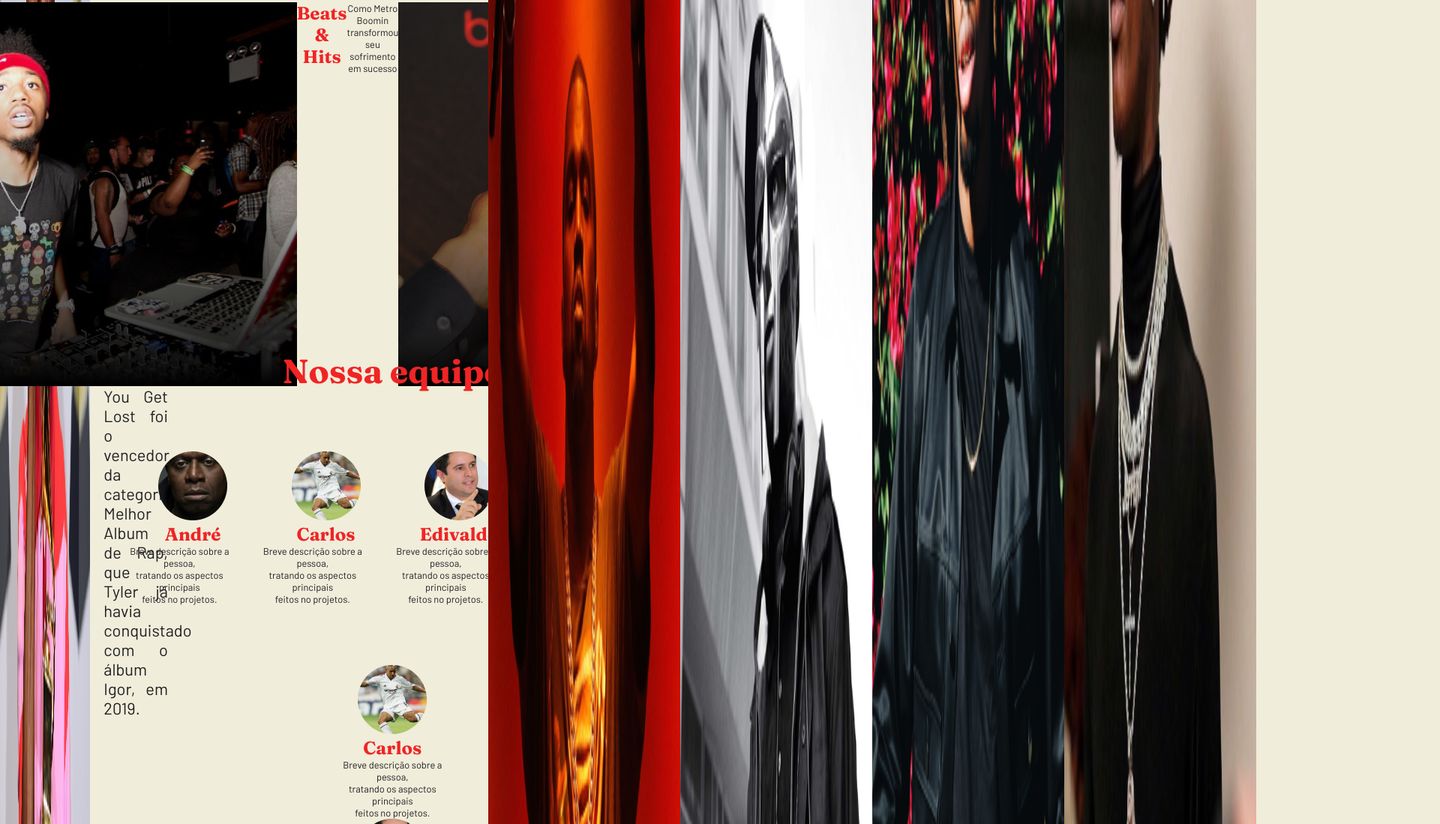
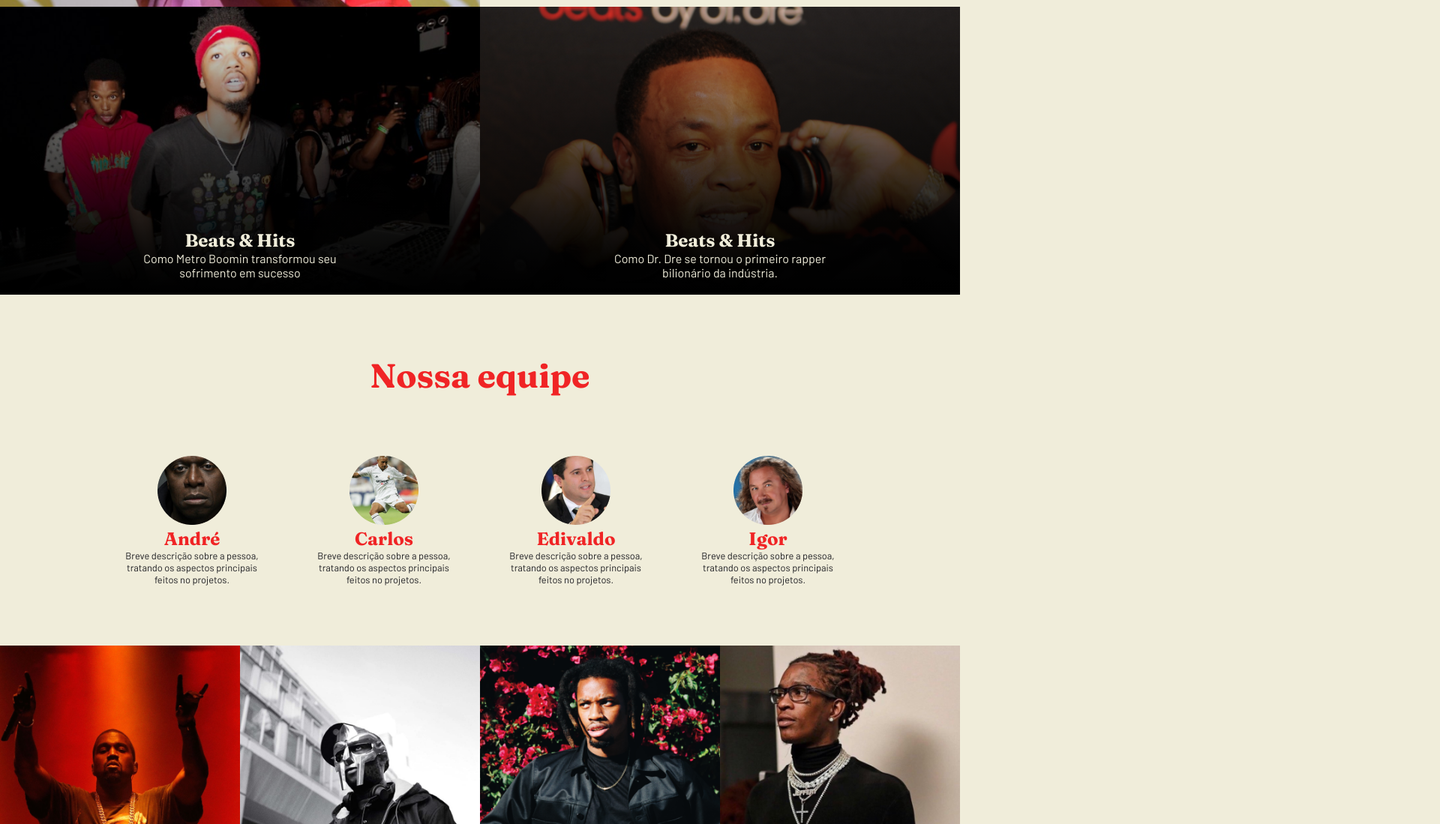
Before and after one commit to igorviniciussantana/rapSound, a plain HTML site: page index.html in a window 1280 px wide. Shown: the part 1701-2800 px from the top of the page at 75% size, 1920 px wide, since content can reach past the window. Drawn offline with Linux system fonts and the light colour scheme.

Commit message:
fix: Bugs no HTML

```diff
--- a/index.html
+++ b/index.html
@@ -5,7 +5,7 @@
     <meta http-equiv="X-UA-Compatible" content="IE=edge" />
     <meta name="viewport" content="width=device-width, initial-scale=1.0" />
     <link rel="stylesheet" href="css/media.css" />
-    <link rel="stylesheet" href="css/media2.css" />
+    <link rel="stylesheet" href="css/media2.css">
     <title>rapSound | Sua coletânia de Rap</title>
   </head>
 
@@ -14,14 +14,6 @@
       <input type="checkbox" id="checkbox" />
       <span class="slider round"></span>
     </label>
-<head>
-    <meta charset="UTF-8">
-    <meta name="viewport" content="width=device-width, initial-scale=1.0">
-    <link rel="stylesheet" href="css/media.css"/>
-    <title>rapSound</title>
-</head>
-
-<body>
     <header>
       <h1 id="header">rapSound</h1>
       <div class="links">
@@ -33,11 +25,10 @@
     </header>
 
     <div class="container">
-
       <main>
         <img src="img/image 1.png" class="mf-doom" alt="Mf Doom" />
         <a href="#quadrado1" class="seta"
-          ><img src="img/arrow_down.svg"  class="seta2" alt=""
+          ><img src="img/arrow_down.svg" alt=""
         /></a>
       </main>
       <div class="quadrado1" id="quadrado1">
@@ -50,20 +41,6 @@
             desde o aclamado e vencedor do Pulitzer Damn., de 2017, e a quinta
             produção de estúdio da carreira.
           </p>
-        <div class="img-central">
-            <img class="img1" src="img/image 1.png" alt="Mf Doom">
-        </div>
-        <div class="quadrado1">
-            <div class="txt">
-                <h2 class="titulo1">Os resquícios do Guetto na fama.</h2>
-                <p class="text1">Um dos mais cultuados rappers da atualidade lançou um dos mais aguardados álbuns dos últimos cinco
-                    anos. Kendrick Lamar apresentou ao mundo o álbum Mr. Morale & the big steppers, o primeiro disco
-                    desde o aclamado e vencedor do Pulitzer Damn., de 2017, e a quinta produção de estúdio da carreira.
-                </p>
-            </div>
-            <div class="img2">
-                <img class="img2" src="img/image 2.png" alt="Capa do álbum Mr. Morale and The Big Steppers">
-            </div>
         </div>
 
         <img
@@ -76,7 +53,7 @@
       <div class="quadrado2">
         <img src="img/image 3.png" class="img03" alt="Tyler" />
         <div class="txt2">
-          <h1 class="h1">Da controvérsia ao Grammy.</h1>
+          <h1>Da controvérsia ao Grammy.</h1>
           <p>
             O rapper que passou por diversas controvérsias no início da carreira
             conquista, em 2022, seu segundo grammy seguido. O álbum Call Me If
@@ -108,116 +85,27 @@
         <div class="equipe-images">
           <div class="card">
             <div class="img6">
-              <img src="img/image 6.png" class="imgs-first" alt="" />
+              <img src="img/image 6.png" alt="" />
             </div>
 
             <div class="card-txt">
-              <h2 class="cors-name">André</h2>
-              <p class="txt2">
-                Breve descrição sobre a pessoa,<br> tratando os aspectos principais<br>
+              <h2>André</h2>
+              <p>
+                Breve descrição sobre a pessoa, tratando os aspectos principais
                 feitos no projetos.
               </p>
-        <div class="quadrado2">
-            <div class="img3">
-                <img class="img3" src="img/image 3.png" alt="Tyler">
-            </div>
-            <div class="txt2">
-                <h2 class="titulo1">Da controvérsia ao Grammy.</h2>
-                <p class="text1">O rapper que passou por diversas controvérsias no início da carreira conquista, em 2022, seu segundo
-                    grammy seguido. O álbum Call Me If You Get Lost foi o vencedor da categoria Melhor Album de Rap, que
-                    Tyler já havia conquistado com o álbum Igor, em 2019.</p>
-            </div>
-        </div>
-
-        <div class="quadrado3">
-            <div class="img4">
-                <img class="img4" src="img/image 4.png" alt="">
-            </div>
-
-            <h2>Beats & Hits</h2>
-            <p>Como Metro Boomin transformou seu
-                sofrimento em sucesso</p>
-
-            <div class="img5">
-                <img class="img5" src="img/image 5.png" alt="">
-            </div>
-
-            <h2>Beats & Hits</h2>
-            <p>Como Dr. Dre se tornou o primeiro rapper
-                bilionário da indústria.</p>
-        </div>
-
-        <div class="quadrado-equipe">
-            <div class="titulo">
-                <h1 class="name">Nossa equipe</h1>
-            </div>
-
-            <div class="equipe-images">
-                <div class="card1">
-
-                    <div class="img6">
-                        <img class="img" src="img/image 6.png" alt="">
-                        <div class="txt-image6">
-                            <h2 class="name">André</h2>
-                        </div>
-
-                        <p class="descrição-grupo">Breve descrição sobre a pessoa,
-                        </br> tratando os aspectos principais</br>
-                            feitos no projetos.</p>
-                    </div>
-                </div>
-
-                <div class="card2">
-
-                    <div class="img7">
-                        <img class="img" src="img/image 7.png" alt="">
-                        <div class="txt-image7">
-                            <h2 class="name">Carlos</h2>
-                        </div>
-                        <p class="descrição-grupo">Breve descrição sobre a pessoa,
-                        </br> tratando os aspectos principais</br>
-                            feitos no projetos.</p>
-                    </div>
-                </div>
-
-                <div class="card3">
-
-                    <div class="img8">
-                        <img class="img" src="img/image 8.png" alt="">
-                        <div class="txt-image8">
-                            <h2 class="name">Edivaldo</h2>
-                        </div>
-                        <p class="descrição-grupo">Breve descrição sobre a pessoa,
-                        </br> tratando os aspectos principais</br>
-                            feitos no projetos.</p>
-                    </div>
-                </div>
-
-                <div class="card4">
-
-                    <div class="img9">
-                        <img class="img" src="img/image 9.png" alt="">
-                        <div class="txt-image9">
-                            <h2 class="name">Igor</h2>
-                        </div>
-
-                        <p class="descrição-grupo">Breve descrição sobre a pessoa,
-                        </br> tratando os aspectos principais</br>
-                            feitos no projetos.</p>
-                    </div>
-                </div>
             </div>
           </div>
 
           <div class="card">
             <div class="img7">
-              <img src="img/image 7.png" class="imgs-first" alt="" />
+              <img src="img/image 7.png" alt="" />
             </div>
 
             <div class="card-txt">
-              <h2 class="cors-name">Carlos</h2>
-              <p class="txt2">
-                Breve descrição sobre a pessoa,<br> tratando os aspectos principais<br>
+              <h2>Carlos</h2>
+              <p>
+                Breve descrição sobre a pessoa, tratando os aspectos principais
                 feitos no projetos.
               </p>
             </div>
@@ -225,13 +113,13 @@
 
           <div class="card">
             <div class="img8">
-              <img src="img/image 8.png" class="imgs-first" alt="" />
+              <img src="img/image 8.png" alt="" />
             </div>
 
             <div class="card-txt">
-              <h2 class="cors-name">Edivaldo</h2>
-              <p class="txt2">
-                Breve descrição sobre a pessoa,<br> tratando os aspectos principais<br>
+              <h2>Edivaldo</h2>
+              <p>
+                Breve descrição sobre a pessoa, tratando os aspectos principais
                 feitos no projetos.
               </p>
             </div>
@@ -239,13 +127,13 @@
 
           <div class="card">
             <div class="img9">
-              <img src="img/image 9.png" class="imgs-first" alt="" />
+              <img src="img/image 9.png" alt="" />
             </div>
 
             <div class="card-txt">
-              <h2 class="cors-name">Igor</h2>
-              <p class="txt2">
-                Breve descrição sobre a pessoa,<br> tratando os aspectos principais<br>
+              <h2>Igor</h2>
+              <p>
+                Breve descrição sobre a pessoa, tratando os aspectos principais
                 feitos no projetos.
               </p>
             </div>
@@ -254,13 +142,13 @@
       </div>
 
       <div class="quadrado-fotos">
-        <img src="img/image 10.png" class="img-first" alt="" />
-        <img src="img/image 11.png" class="img-second" alt=""
+        <img src="img/image 10.png" alt="" /><img
+          src="img/image 11.png"
+          alt=""
+        /><img src="img/image 12.png" alt="" /><img
+          src="img/image 13.png"
+          alt=""
         />
-        <img src="img/image 12.png" class="img-there" alt="" />
-        <img src="img/image 13.png" class="img-bedroom" alt=""
-        />
-      </div>
       </div>
     </div>
 
```
